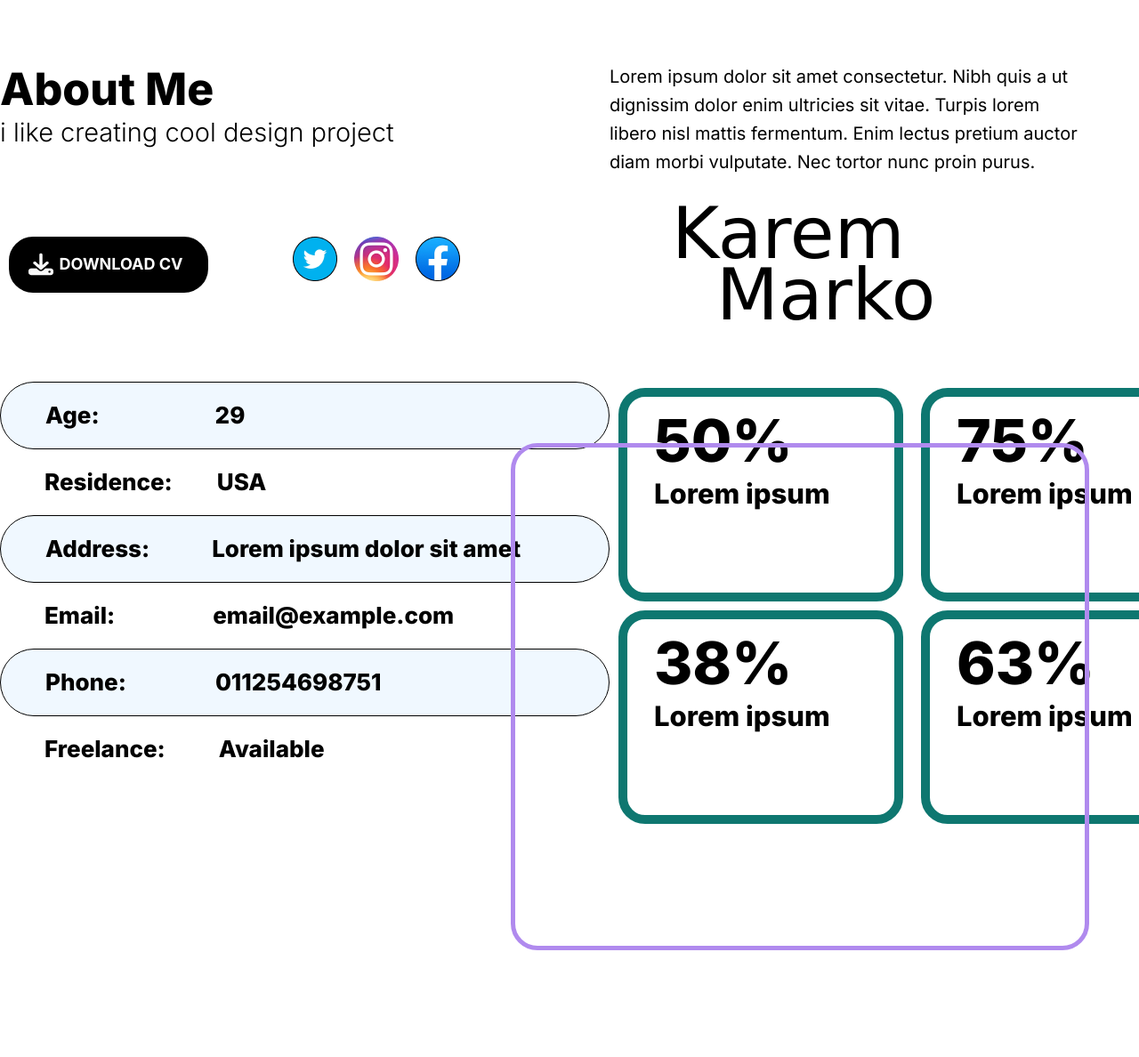
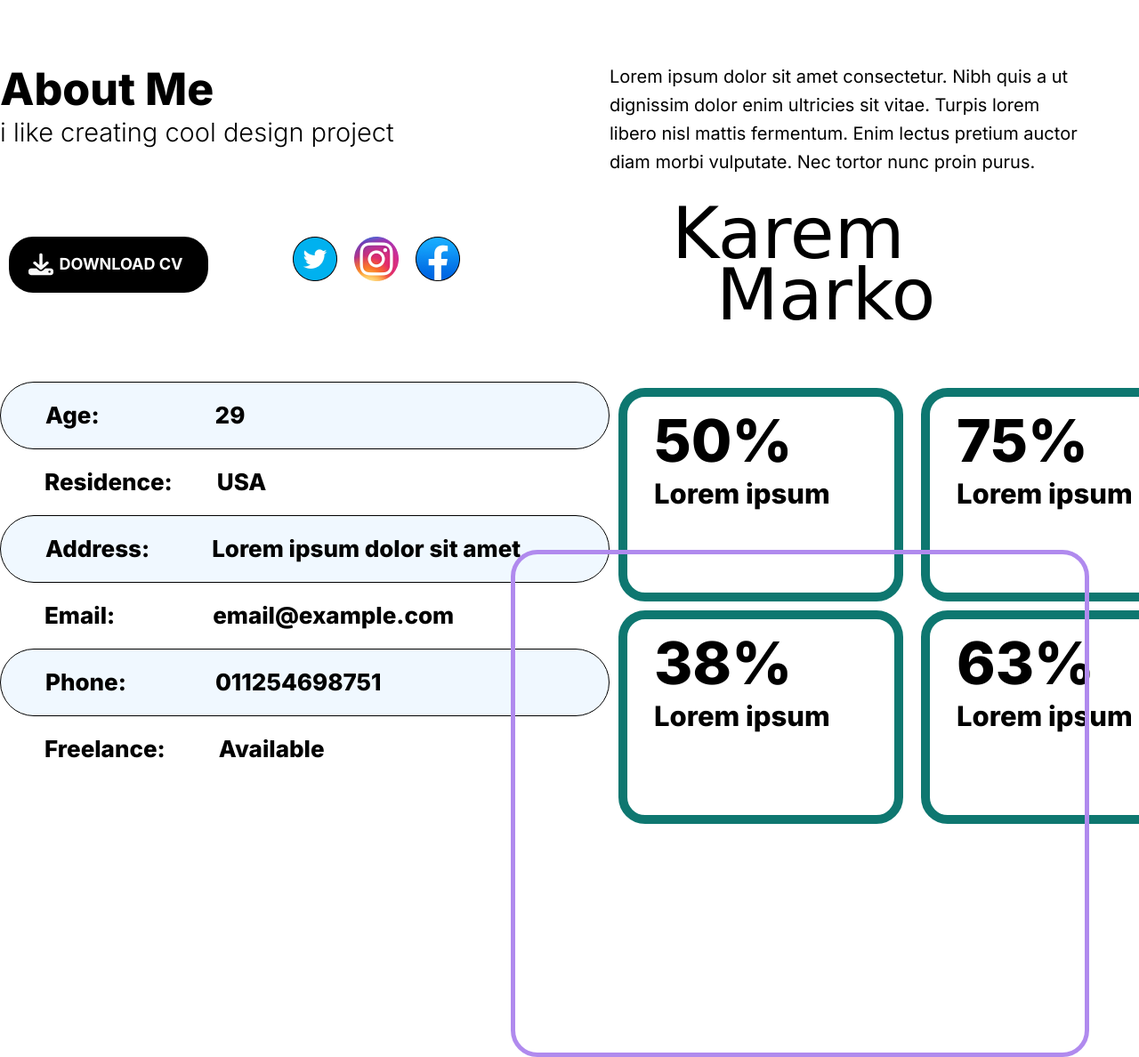
Before and after one commit to TrvxSnow/Week-3-4-5, a plain HTML site: page index.html in a window 1280 px wide. Shown: the part 1212-2400 px from the top of the page at 89% size. Before the commit the page ends 2338 px from the top, so only its background shows below. Drawn offline with Linux system fonts and the light colour scheme; a web font is replaced by a local one.

Commit message:
worked on borders .border

```diff
--- a/style.css
+++ b/style.css
@@ -299,7 +299,7 @@ padding: 0;
    width: 80vh;
    background-color: transparent;
    border-radius: 30px;
-   top: 205vh;
+   top: 220vh;
    right: 7vh;
    margin-top: 70px;
 }
```
Also changed, not shown: 1 other file.
